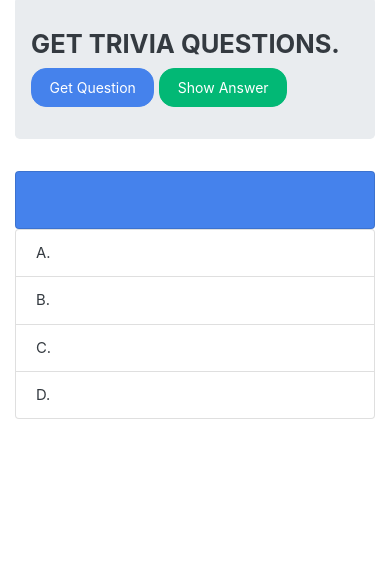
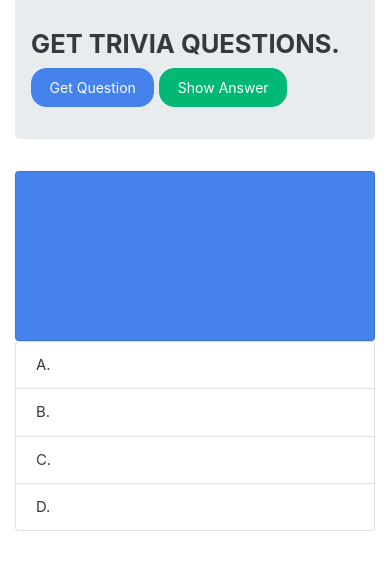
Before and after one commit to patrickreillynoland/triviabit, a website: page client/index.html in a window 390 px wide. Shown: the part 82-652 px from the top of the page. Drawn offline with nearby package versions, Linux system fonts and the light colour scheme.

Commit message:
Question box no longer jumps while question loads

```diff
--- a/client/styles.css
+++ b/client/styles.css
@@ -1,5 +1,9 @@
 #title {
     margin-bottom: 0;
+}
+
+.card {
+    min-height: 5em;
 }
 
 .answer {
@@ -10,3 +14,9 @@
     font-weight: 900;
     background: lightgreen;
 }
+
+@media only screen and (max-width: 500px) {
+    .card {
+        min-height: 10em;
+    }
+}
```
